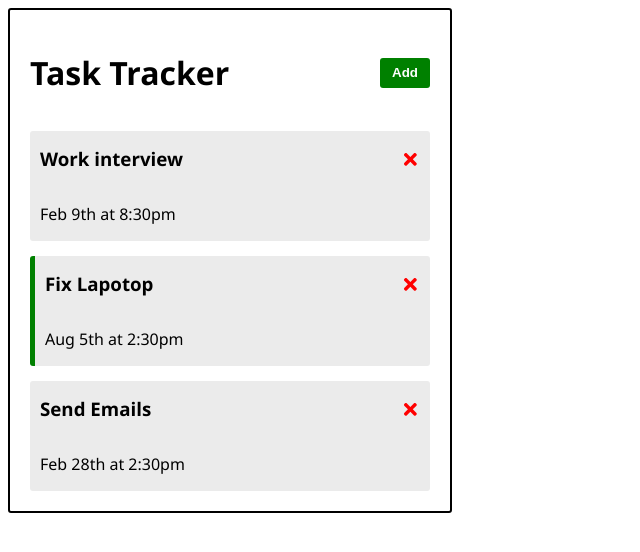
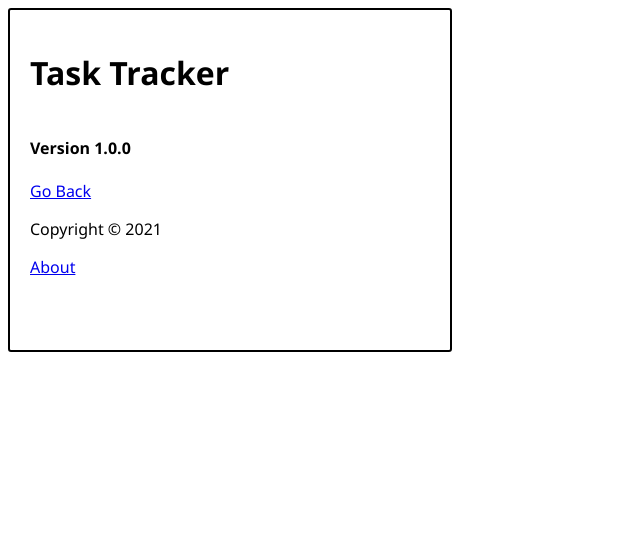
Before and after one commit to Yahya-Regragui/react-task-tracker, a React (Create React App) app: page /about in a window 1280 px wide. Shown: the top 552 px of the page, without its empty margins (0-640 px from the left). Built offline with nearby package versions, Linux system fonts and the light colour scheme; data requests are answered from the project's data file.

Commit message:
finished tutorial

```diff
--- a/db.json
+++ b/db.json
@@ -4,19 +4,19 @@
       "id": 2,
       "text": "Work interview",
       "day": "Feb 9th at 8:30pm",
-      "reminder": false
+      "reminder": true
     },
     {
       "id": 3,
       "text": "Fix Lapotop",
       "day": "Aug 5th at 2:30pm",
-      "reminder": true
+      "reminder": false
     },
     {
       "id": 4,
       "text": "Send Emails",
       "day": "Feb 28th at 2:30pm",
-      "reminder": false
+      "reminder": true
     }
   ]
 }
--- a/package.json
+++ b/package.json
@@ -10,6 +10,7 @@
     "react": "^17.0.2",
     "react-dom": "^17.0.2",
     "react-icons": "^4.2.0",
+    "react-router-dom": "^5.2.1",
     "react-scripts": "4.0.3",
     "web-vitals": "^1.1.2"
   },
--- a/src/App.js
+++ b/src/App.js
@@ -1,9 +1,11 @@
 import { useState, useEffect } from "react"
-
+import {BrowserRouter as Router, Route} from 'react-router-dom'
 
 import Header from "./components/Header"
 import Tasks from "./components/Tasks"
 import AddTask from "./components/AddTask"
+import Footer from "./components/Footer"
+import About from "./components/About"
 
 function App() {
 
@@ -90,18 +92,27 @@
   }
 
   return (
+    <Router>
       <div className="container">
         <Header onAdd={() => setShowAddTask(!showAddTask)} showAdd={showAddTask}  title={"Task Tracker "}/>
+
+        <Route path="/" exact render ={(props) => (
+          <>
             { showAddTask && <AddTask onAdd={addTask}/>}
             {
-        tasks.length > 0 ?
+              tasks.length > 0 ? (
                 <Tasks
                     tasks={tasks}
                     onToggle={toggleReminder}
                     onDelete={deleteTask}/>
-               : 'No tasks to show'
-      }
+                    ):( 'No tasks to show'
+              )}
+          </>
+        )} />
+        <Route path="/about" component={About} />
+        <Footer/>
       </div>
+    </Router>
   );
 }
 
--- /dev/null
+++ b/src/components/About.js
@@ -0,0 +1,12 @@
+import {Link} from 'react-router-dom'
+
+const About = () => {
+    return (
+        <div>
+            <h4>Version 1.0.0</h4>
+            <Link to="/">Go Back</Link>
+        </div>
+    )
+}
+
+export default About
--- /dev/null
+++ b/src/components/Footer.js
@@ -0,0 +1,12 @@
+import {Link} from 'react-router-dom'
+
+const Footer = () => {
+    return (
+        <footer>
+            <p>Copyright &copy; 2021</p>
+            <Link to="/about">About</Link>
+        </footer>
+    )
+}
+
+export default Footer
--- a/src/components/Header.js
+++ b/src/components/Header.js
@@ -1,14 +1,21 @@
 import propTypes from 'prop-types'
+import {useLocation} from 'react-router-dom'
+
 import Button from './Button'
 
 
 const Header = ({title, onAdd, showAdd}) => {
-
+    const location = useLocation()
 
     return (
         <header className="header">
             <h1>{title}</h1>
-            <Button color={showAdd ? 'red' : 'green'} text={showAdd ? 'Close' : 'Add'} onClick={onAdd}/>
+            {location.pathname === '/' && (
+                <Button
+                    color={showAdd ? 'red' : 'green'}
+                    text={showAdd ? 'Close' : 'Add'}
+                    onClick={onAdd}/>
+            )}
 
         </header>
     )
```
Also changed, not shown: 1 other file (tests, documents, lock files or other folders). Lines whose indentation alone changed are shown as unchanged.
